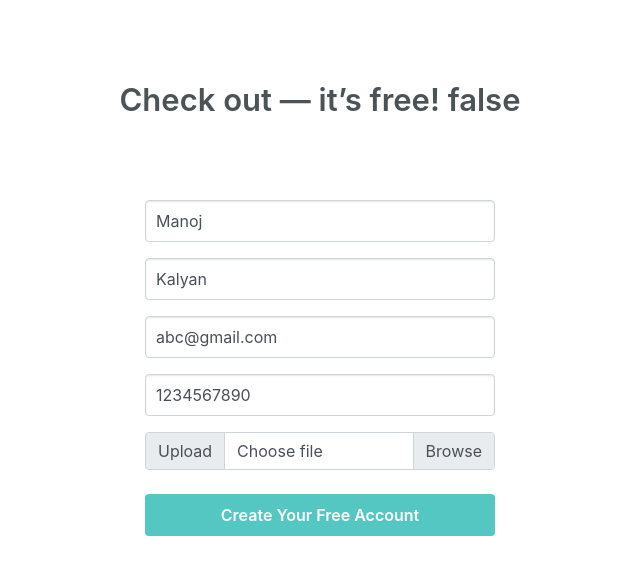
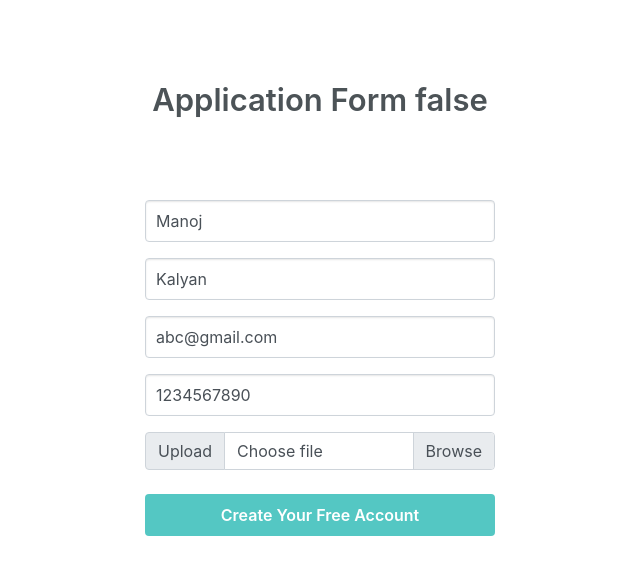
Before and after one commit to manojkalyan94/servlessApp, an Angular app: page / in a window 1280 px wide. Shown: the top 574 px of the page, without its empty margins (320-960 px from the left). Built offline with nearby package versions, Linux system fonts and the light colour scheme.

Commit message:
changed heading

```diff
--- a/src/app/app.component.html
+++ b/src/app/app.component.html
@@ -2,7 +2,7 @@
     <div class="col-md-6 mx-auto text-center">
      <div class="header-title">
       <h1 class="wv-heading--title">
-         Check out — it’s free!
+         Application Form
          {{userform.form.invalid}}
       </h1>
 
```
